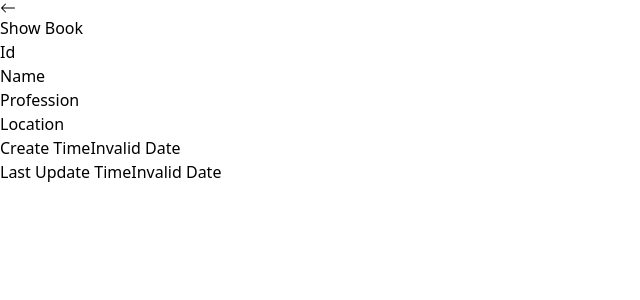
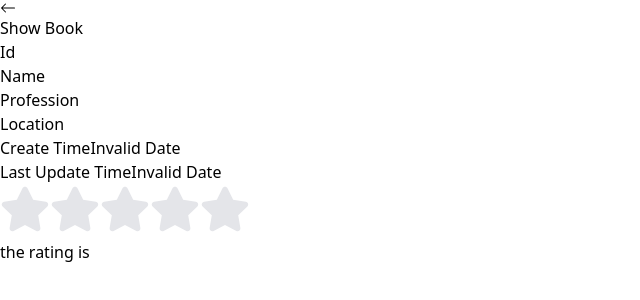
Before and after one commit to GuyShabtay/ProFinder, a React (Vite) app: page /books/details/1 in a window 1280 px wide. Shown: the top 300 px of the page, without its empty margins (0-640 px from the left). Built offline with nearby package versions, Linux system fonts and the light colour scheme; no server answers.

Commit message:
add star rating

```diff
--- a/src/components/home/BookModal.jsx
+++ b/src/components/home/BookModal.jsx
@@ -5,7 +5,7 @@ import { BiUserCircle } from 'react-icons/bi';
 const BookModal = ({ book, onClose }) => {
   return (
     <div
-      className='fixed bg-black bg-opacity-60 top-0 left-0 right-0 bottom-0 z-50 flex justify-center items-center'
+      className='fixed bg-black bg-opacity-40 top-0 left-0 right-0 bottom-0 z-50 flex justify-center items-center'
       onClick={onClose}
     >
       <div
--- a/src/components/home/BooksTable.jsx
+++ b/src/components/home/BooksTable.jsx
@@ -2,8 +2,12 @@ import { Link } from 'react-router-dom';
 import { AiOutlineEdit } from 'react-icons/ai';
 import { BsInfoCircle } from 'react-icons/bs';
 import { MdOutlineAddBox, MdOutlineDelete } from 'react-icons/md';
+import BookModal from './BookModal';
+import { useState } from 'react';
 
 const BooksTable = ({ books }) => {
+  const [showModal, setShowModal] = useState(false);
+
   return (
     <table className='w-full border-separate border-spacing-2'>
       <thead>
@@ -36,9 +40,12 @@ const BooksTable = ({ books }) => {
             </td>
             <td className='border border-slate-700 rounded-md text-center'>
               <div className='flex justify-center gap-x-4'>
-                <Link to={`/books/details/${book._id}`}>
-                  <BsInfoCircle className='text-2xl text-green-800' />
-                </Link>
+                <button>
+                  <BsInfoCircle
+                    className='text-2xl text-green-800'
+                    onClick={() => setShowModal(true)}
+                  />
+                </button>
                 <Link to={`/books/edit/${book._id}`}>
                   <AiOutlineEdit className='text-2xl text-yellow-600' />
                 </Link>
@@ -47,6 +54,9 @@ const BooksTable = ({ books }) => {
                 </Link>
               </div>
             </td>
+            {showModal && (
+              <BookModal book={book} onClose={() => setShowModal(false)} />
+            )}
           </tr>
         ))}
       </tbody>
--- /dev/null
+++ b/src/components/home/starRating.jsx
@@ -0,0 +1,38 @@
+import React, { useState } from 'react';
+import { FaStar } from 'react-icons/fa';
+
+const StarRating = () => {
+  const [rating, setRating] = useState(null);
+  const [hover, setHover] = useState(null);
+
+  return (
+    <div>
+      {[...Array(5)].map((star, i) => {
+        const ratingValue = i + 1;
+        return (
+          <label key={i}>
+            <input
+              type='radio'
+              name='rating'
+              value={ratingValue}
+              onClick={() => setRating(ratingValue)}
+              style={{ display: 'none' }} // Hide the radio button
+            />
+            <button>
+            <FaStar
+              className='star'
+              color={ratingValue <= (hover || rating) ? '#ffc107' : '#e4e5e9'}
+              size={50}
+              onMouseEnter={() => setHover(ratingValue)}
+              onMouseLeave={() => setHover(null)}
+            />
+            </button>
+          </label>
+        );
+      })}
+      <p>the rating is {rating}</p>
+    </div>
+  );
+};
+
+export default StarRating;
--- a/src/pages/ShowBook.jsx
+++ b/src/pages/ShowBook.jsx
@@ -3,6 +3,7 @@ import axios from 'axios';
 import { useParams } from 'react-router-dom';
 import BackButton from '../components/BackButton';
 import Spinner from '../components/Spinner';
+import StarRating from '../components/home/starRating';
 
 const ShowBook = () => {
   const [book, setBook] = useState({});
@@ -55,6 +56,11 @@ const ShowBook = () => {
             <span className='text-xl mr-4 text-gray-500'>Last Update Time</span>
             <span>{new Date(book.updatedAt).toString()}</span>
           </div>
+          <div className='my-4'>
+
+            <StarRating   />
+
+          </div>
         </div>
       )}
     </div>
```
